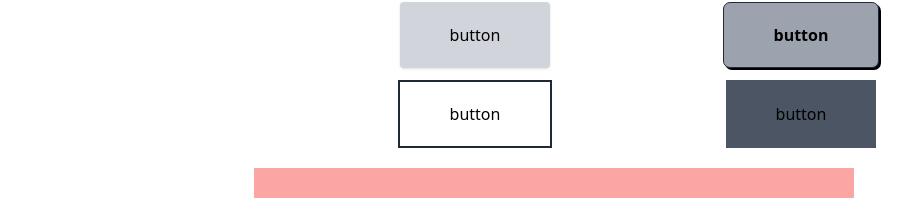
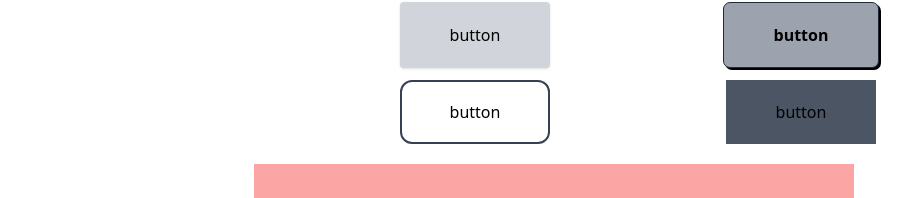
Before and after one commit to shamo-9118/practiceTS, a Next.js app: page / in a window 1280 px wide. Shown: the part 228-426 px from the top of the page, without its empty margins (2-914 px from the left). Built offline with nearby package versions, Linux system fonts and the light colour scheme.

Commit message:
💩 ボタンアクション実装！

```diff
--- a/components/btnComponents.tsx
+++ b/components/btnComponents.tsx
@@ -17,7 +17,7 @@ const styles = [
         id: 2,
     },
     {
-        bg: "bg-white border-2 border-gray-800",
+        bg: "bg-white box-border",
         id: 3,
     },
     {
@@ -36,10 +36,11 @@ export const BtnComponents = () => {
                         return (
                             <button
                                 key={style.id}
-                                className={`inline-block mx-auto max-w-[200px] p-[20px_50px] border-gray-300 ${style.bg} ${style.hover} ${style.shadow}`}
+                                className={`inline-block group relative overflow-hidden mx-auto w-[150px] max-w-[200px] border-gray-700 border-2 ${style.bg} hover:span:translate-none hover:text-white z-10 rounded-xl`}
                             >
-                                <span></span>
+                                <span className="bg-gray-700 inline-block w-full h-full absolute top-0 -left-5 -translate-x-full  group-hover:translate-x-0 duration-500 -z-10 skew-x-12"></span>
                                 button
+                                <span className="bg-gray-700 inline-block w-full h-full absolute top-0 -right-5 translate-x-full  group-hover:translate-x-0 duration-500 -z-10 skew-x-12"></span>
                             </button>
                         );
                     } else {
--- a/components/routate.tsx
+++ b/components/routate.tsx
@@ -3,7 +3,7 @@ export const Rotate = () => {
         <div>
             <div
                 className="m-10 border-box w-[30px] h-[30px] border-4 border-r-indigo-500 border-b-indigo-500
-            border-t-white border-white duration-300 rotate-45 hover:rotate-[225deg] origin-[30px_30px]"
+            border-t-white border-white duration-300 rotate-45 hover:rotate-[225deg] origin-center"
             ></div>
             <div className="w-[100px] h-[100px] bg-gray-500 m-[0_auto] duration-300 hover:skew-y-[-12deg]"></div>
         </div>
```
